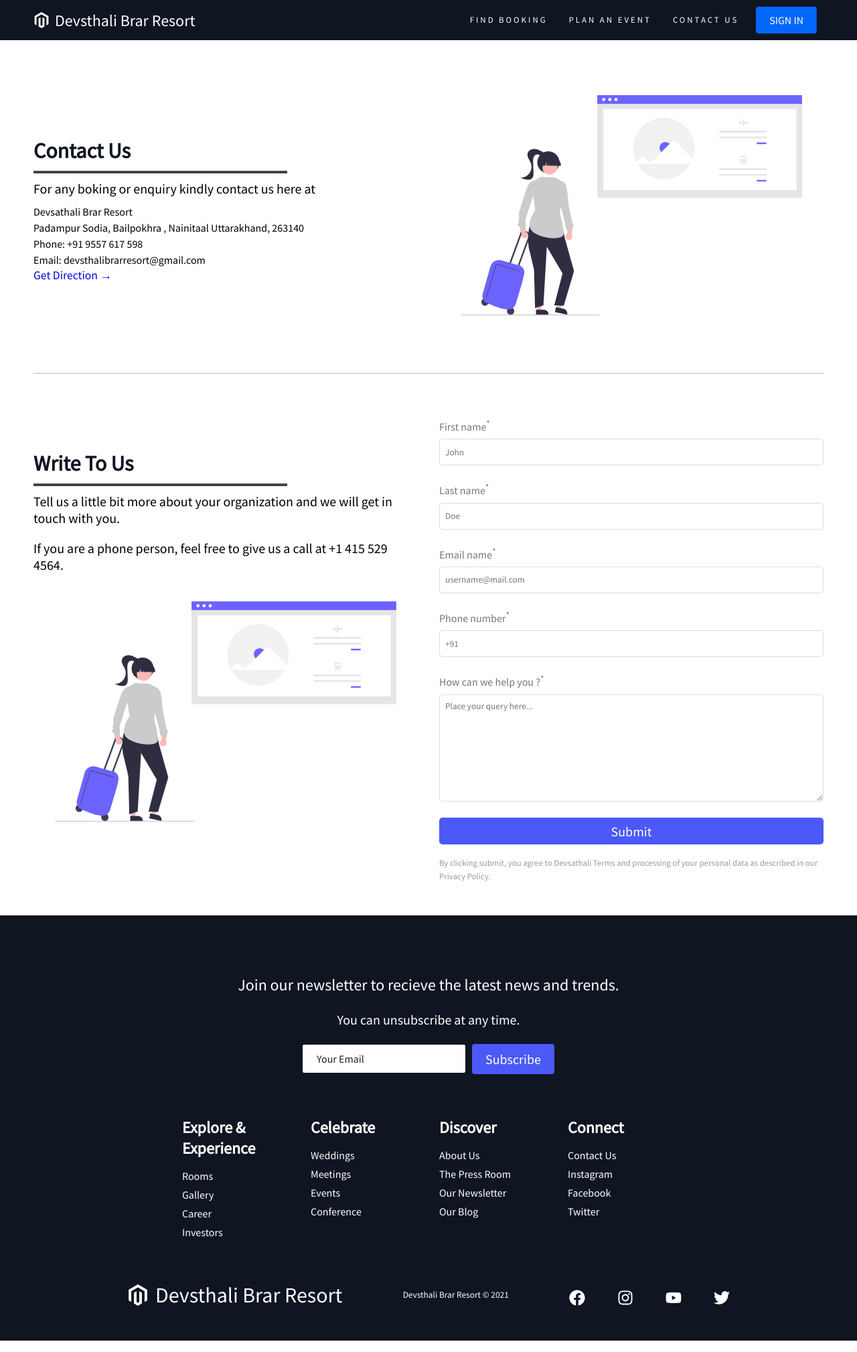
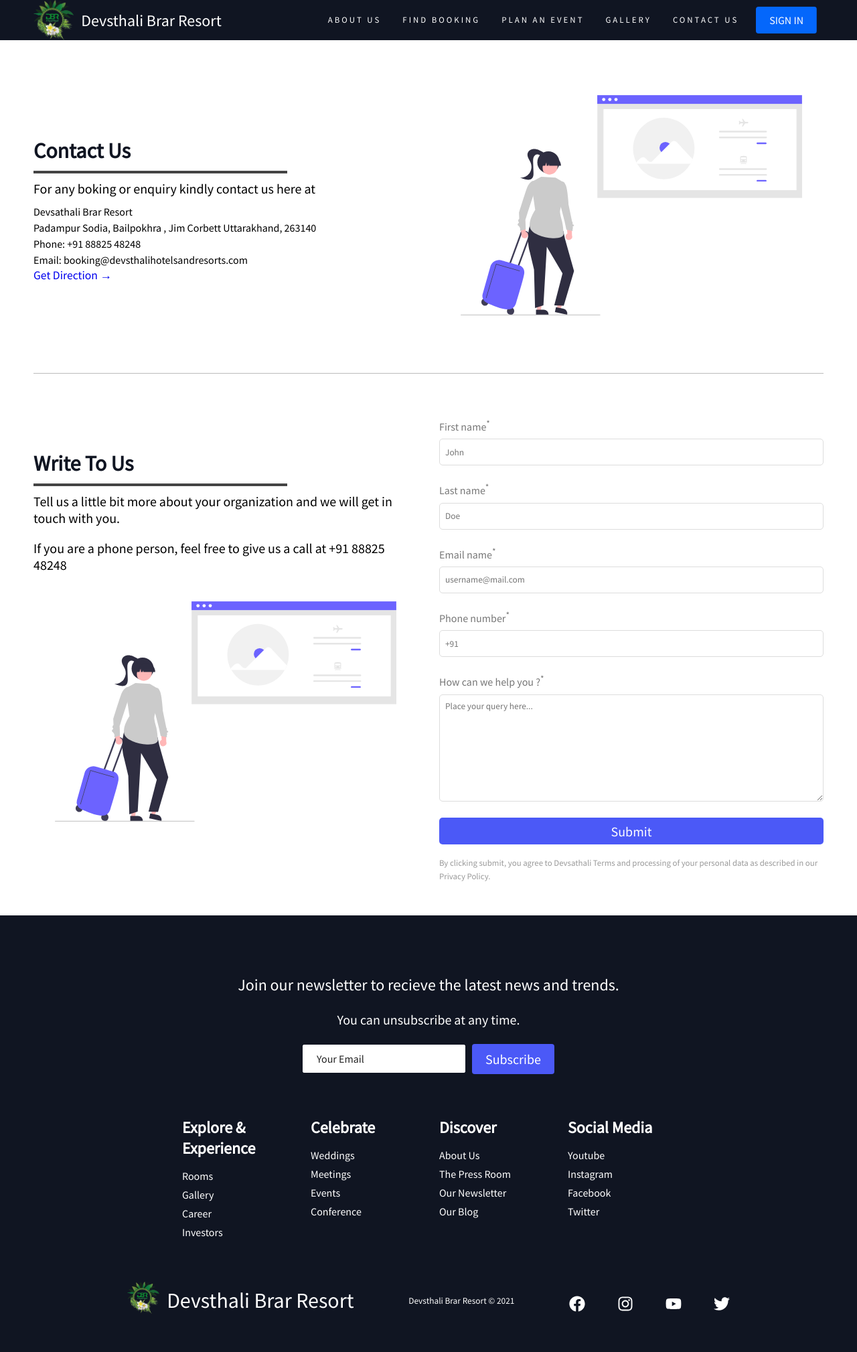
Before and after one commit to devji08/devsthali_resort, a React (Create React App) app: page /contact-us in a window 1280 px wide. Shown: the whole page at 67% size. Built offline with nearby package versions, Linux system fonts and the light colour scheme.

Commit message:
Logo and image update

```diff
--- a/src/components/Carousel/Carousel.module.css
+++ b/src/components/Carousel/Carousel.module.css
@@ -93,7 +93,6 @@
 
 .slideButtonContainer {
     border-radius: .25rem;
-    background-color: rgba(0, 0, 0, 0.2);
     display: flex;
     height: .5rem;
     padding: 5px;
--- a/src/components/Footer/Footer.js
+++ b/src/components/Footer/Footer.js
@@ -13,14 +13,16 @@ import {
     FooterLinksItems,
     FooterLinkTitle,
     FooterLink,
+    SocialMediaLink,
     SocialMedia,
     SocialMediaWrap,
     SocialLogo,
-    SocialIcon,
     WebsiteRights,
     SocialIcons,
     SocialIconLink
 } from './footer.elements';
+import Logo from '../../images/DBR_Logo.png'
+import styles from './footer.module.css'
 
 const Footer = () => {
     return (
@@ -42,7 +44,7 @@ const Footer = () => {
                     <FooterLinksItems>
                         <FooterLinkTitle>Explore & Experience</FooterLinkTitle>
                         <FooterLink to='/rooms'>Rooms</FooterLink>
-                        <FooterLink to='/'>Gallery</FooterLink>
+                        <FooterLink to='/gallery'>Gallery</FooterLink>
                         <FooterLink to='/'>Career</FooterLink>
                         <FooterLink to='/'>Investors</FooterLink>
                     </FooterLinksItems>
@@ -57,38 +59,40 @@ const Footer = () => {
                 <FooterLinksWrapper>
                     <FooterLinksItems>
                         <FooterLinkTitle>Discover</FooterLinkTitle>
-                        <FooterLink to='/contact-us'>About Us</FooterLink>
+                        <FooterLink to='/about-us'>About Us</FooterLink>
                         <FooterLink to='/'>The Press Room</FooterLink>
                         <FooterLink to='/'>Our Newsletter</FooterLink>
                         <FooterLink to='/'>Our Blog</FooterLink>
                     </FooterLinksItems>
                     <FooterLinksItems>
-                        <FooterLinkTitle>Connect</FooterLinkTitle>
-                        <FooterLink to='/contact-us'>Contact Us</FooterLink>
-                        <FooterLink to='/'>Instagram</FooterLink>
-                        <FooterLink to='/'>Facebook</FooterLink>
-                        <FooterLink to='/'>Twitter</FooterLink>
+                        <FooterLinkTitle>Social Media</FooterLinkTitle>
+                        <SocialMediaLink href='https://www.youtube.com/channel/UCbFt_aqSKdGyVBeensuUwFg' target='_blank'>Youtube</SocialMediaLink>
+                        <SocialMediaLink href='https://www.instagram.com/devsthalibrarresort/' target='_blank'>Instagram</SocialMediaLink>
+                        <SocialMediaLink href='https://www.facebook.com/profile.php?id=100078939610119' target='_blank'>Facebook</SocialMediaLink>
+                        <SocialMediaLink href='https://twitter.com/DevsthaliR' target='_blank'>Twitter</SocialMediaLink>
                     </FooterLinksItems>
                 </FooterLinksWrapper>
             </FooterLinksContainer>
             <SocialMedia>
                 <SocialMediaWrap>
                     <SocialLogo to='/'>
-                        <SocialIcon/>
+                        <div style = {{height: '100%'}}>
+                            <img src={Logo} className = {styles.logo} alt = 'Logo'/>
+                        </div>
                         Devsthali Brar Resort
                     </SocialLogo>
                     <WebsiteRights>Devsthali Brar Resort © 2021</WebsiteRights>
                     <SocialIcons>
-                        <SocialIconLink href='/' targer="_blank" aria-label="Facebook">
+                        <SocialIconLink href='https://www.facebook.com/profile.php?id=100078939610119' target="_blank" aria-label="Facebook">
                             <FaFacebook/>
                         </SocialIconLink>
-                        <SocialIconLink href='/' targer="_blank" aria-label="Instagram">
+                        <SocialIconLink href='https://www.instagram.com/devsthalibrarresort/' target="_blank" aria-label="Instagram">
                             <FaInstagram/>
                         </SocialIconLink>
-                        <SocialIconLink href='/' targer="_blank" aria-label="YouTube">
+                        <SocialIconLink href='https://www.youtube.com/channel/UCbFt_aqSKdGyVBeensuUwFg' target="_blank" aria-label="YouTube">
                             <FaYoutube/>
                         </SocialIconLink>
-                        <SocialIconLink href='/' targer="_blank" aria-label="Twitter">
+                        <SocialIconLink href='https://twitter.com/DevsthaliR' target="_blank" aria-label="Twitter">
                             <FaTwitter/>
                         </SocialIconLink>
                     </SocialIcons>
--- a/src/components/Footer/footer.elements.js
+++ b/src/components/Footer/footer.elements.js
@@ -114,6 +114,17 @@ margin-bottom: 0.5rem;
 }
 `;
 
+export const SocialMediaLink = styled.a`
+color: #fff;
+text-decoration: none;
+margin-bottom: 0.5rem;
+
+&:hover {
+    color: #0467fb;
+    transition: 0.3s ease-out;
+}
+`;
+
 export const SocialMedia = styled.section`
 max-width: 1000px;
 width: 100%;
--- /dev/null
+++ b/src/components/Footer/footer.module.css
@@ -0,0 +1,5 @@
+.logo {
+    aspect-ratio: 1/1;
+    height: 3rem;
+    margin-right: 0.7rem;
+}
--- a/src/components/Header/header.js
+++ b/src/components/Header/header.js
@@ -3,7 +3,6 @@ import { Button } from '../../globalStyles';
 import {
     Nav,
     NavbarContainer,
-    NavIcon,
     NavLogo,
     MobileIcon,
     NavMenu,
@@ -12,6 +11,8 @@ import {
     NavItemBtn,
     NavBtnLink
 } from './navbar.elements';
+import Logo from '../../images/DBR_Logo.png'
+import styles from './header.module.css'
 import {FaBars, FaTimes} from 'react-icons/fa'
 import { IconContext } from 'react-icons/lib'
 
@@ -39,13 +40,18 @@ const Header = () => {
                 <Nav>
                     <NavbarContainer>
                         <NavLogo to = "/" onClick={closeMobileMenu}>
-                            <NavIcon/>
+                                <img src={Logo} className = {styles.logo} alt = 'Logo'/>
                             Devsthali Brar Resort
                         </NavLogo>
                         <MobileIcon onClick = {handleClick}>
                             {click ? <FaTimes/> : <FaBars/>}
                         </MobileIcon>
                         <NavMenu onClick ={handleClick} click={click}>
+                            <NavItem>
+                                <NavLinks to="/about-us">
+                                    ABOUT US
+                                </NavLinks>
+                            </NavItem>
                             <NavItem>
                                 <NavLinks to="/rooms">
                                     FIND BOOKING
@@ -54,6 +60,11 @@ const Header = () => {
                             <NavItem>
                                 <NavLinks to="/events">
                                     PLAN AN EVENT
+                                </NavLinks>
+                            </NavItem>
+                            <NavItem>
+                                <NavLinks to="/gallery">
+                                    GALLERY
                                 </NavLinks>
                             </NavItem>
                             <NavItem>
--- /dev/null
+++ b/src/components/Header/header.module.css
@@ -0,0 +1,5 @@
+.logo {
+    aspect-ratio: 1/1;
+    height: 100%;
+    margin-right: 0.7rem;
+}
--- a/src/pages/ContactUs/Data.js
+++ b/src/pages/ContactUs/Data.js
@@ -4,14 +4,14 @@ export const ContactObjOne = {
     title: 'Contact Us',
     statement: 'For any boking or enquiry kindly contact us here at',
     resort: 'Devsathali Brar Resort',
-    address: 'Padampur Sodia, Bailpokhra , Nainitaal Uttarakhand, 263140',
+    address: 'Padampur Sodia, Bailpokhra , Jim Corbett Uttarakhand, 263140',
     direction: "https://www.google.com/maps/place/Devsathali+Brar+Resort/@29.2967724,79.2440012,17z/data=!3m1!4b1!4m9!1m2!11m1!3e4!3m5!1s0x390a73092f682ae3:0x6e98a65873c2757d!8m2!3d29.2967724!4d79.2461899!15sCgEqkgEMcmVzb3J0X2hvdGVs",
-    phone: '+91 9557 617 598',
-    email: 'devsthalibrarresort@gmail.com',
+    phone: '+91 88825 48248',
+    email: 'booking@devsthalihotelsandresorts.com',
     img: svg1,
     alt: 'Image',
     title2: 'Write To Us',
     statement2: 'Tell us a little bit more about your organization and we will get in touch with you. ',
-    statement3: 'If you are a phone person, feel free to give us a call at +1 415 529 4564.',
-    statement4: 'Looking for support? Visit the Devsathali Support Center or email devsathalibrarresort@gmail.com'
+    statement3: 'If you are a phone person, feel free to give us a call at +91 88825 48248',
+    statement4: 'Looking for support? Visit the Devsathali Support Center or email devsthalibrarresort@gmail.com'
 }
--- a/src/pages/Rooms/Data.js
+++ b/src/pages/Rooms/Data.js
@@ -13,7 +13,7 @@ const iconStyle = {
 };
 
 export const ContentOne = {
-    title: 'DELUX ROOM',
+    title: 'Forest Luxury Cottages',
     description: 'Create memories for life. We aim to interpret the tradition of hospitality in a refreshingly modern way to create unique experiences and lifelong memories just for you and your loved ones.',
     features: [
         {
@@ -36,7 +36,7 @@ export const ContentOne = {
 }
 
 export const ContentTwo = {
-    title: 'STANDARD ROOM',
+    title: 'Forest Cottages',
     description: 'Create memories for life. We aim to interpret the tradition of hospitality in a refreshingly modern way to create unique experiences and lifelong memories just for you and your loved ones.',
     features: [
         {
```
Also changed, not shown: src/images/DBR_Logo.jpeg (added), src/images/DBR_Logo.png (added).
